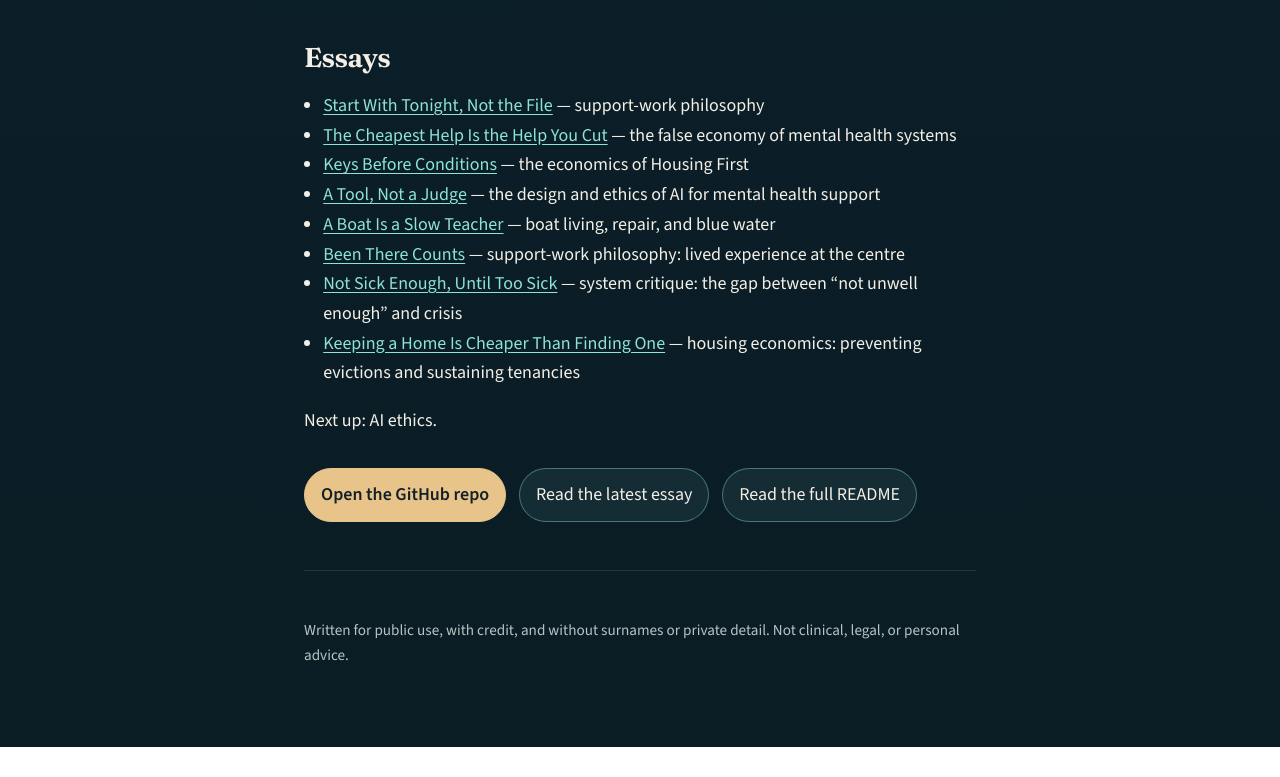
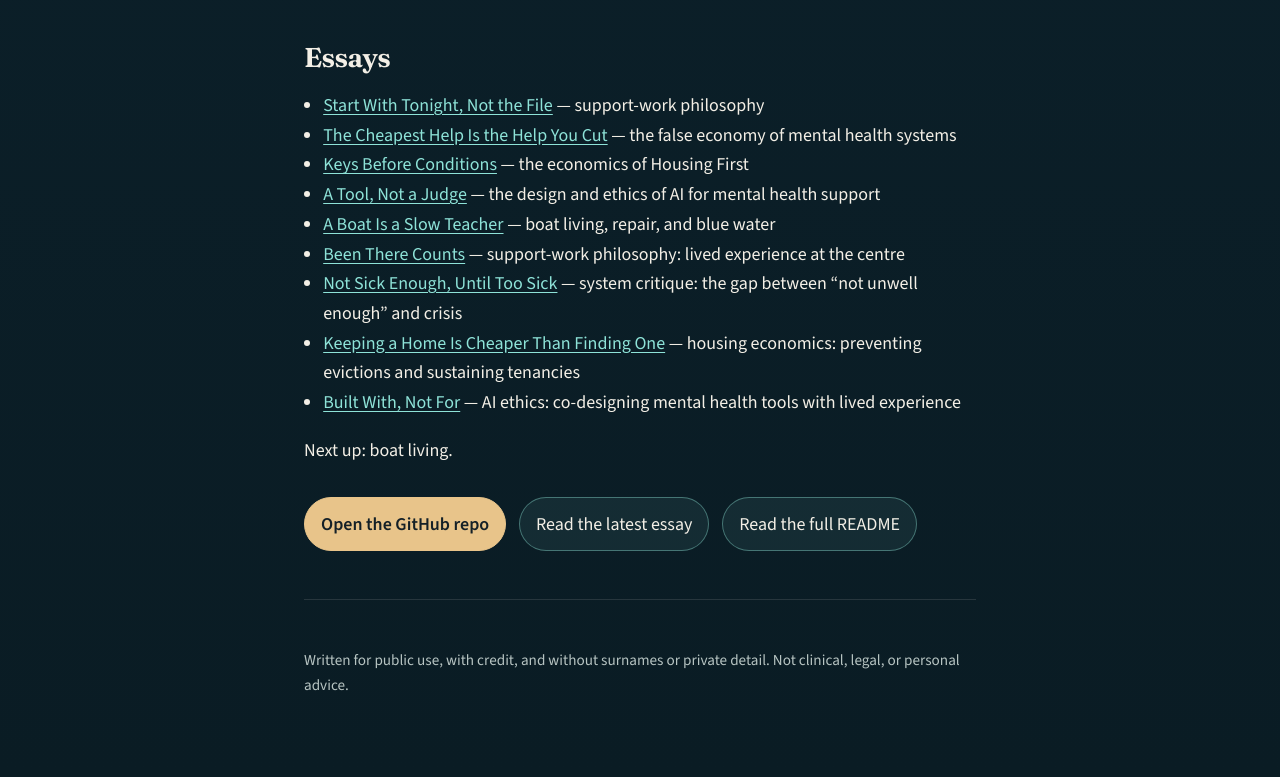
Before and after one commit to transhumanoid/street-level-support, a plain HTML site: page index.html in a window 1280 px wide. Shown: the part 3204-3981 px from the top of the page. Before the commit the page ends 3951 px from the top, so only its background shows below. Drawn offline with nearby package versions, Linux system fonts and the light colour scheme.

Commit message:
Cycle 9: AI ethics essay - Built With, Not For

```diff
--- a/index.html
+++ b/index.html
@@ -222,11 +222,12 @@
       <li><a href="https://github.com/transhumanoid/street-level-support/blob/main/posts/06-support-work-philosophy-lived-experience.md">Been There Counts</a> — support-work philosophy: lived experience at the centre</li>
       <li><a href="https://github.com/transhumanoid/street-level-support/blob/main/posts/07-system-critique-not-sick-enough.md">Not Sick Enough, Until Too Sick</a> — system critique: the gap between “not unwell enough” and crisis</li>
       <li><a href="https://github.com/transhumanoid/street-level-support/blob/main/posts/08-housing-economics-keeping-a-home.md">Keeping a Home Is Cheaper Than Finding One</a> — housing economics: preventing evictions and sustaining tenancies</li>
+      <li><a href="https://github.com/transhumanoid/street-level-support/blob/main/posts/09-ai-ethics-built-with-not-for.md">Built With, Not For</a> — AI ethics: co-designing mental health tools with lived experience</li>
     </ul>
-    <p>Next up: AI ethics.</p>
+    <p>Next up: boat living.</p>
     <div class="actions">
       <a class="btn primary" href="https://github.com/transhumanoid/street-level-support">Open the GitHub repo</a>
-      <a class="btn" href="https://github.com/transhumanoid/street-level-support/blob/main/posts/08-housing-economics-keeping-a-home.md">Read the latest essay</a>
+      <a class="btn" href="https://github.com/transhumanoid/street-level-support/blob/main/posts/09-ai-ethics-built-with-not-for.md">Read the latest essay</a>
       <a class="btn" href="https://github.com/transhumanoid/street-level-support/blob/main/README.md">Read the full README</a>
     </div>
   </main>
```
Also changed, not shown: 2 other files.
